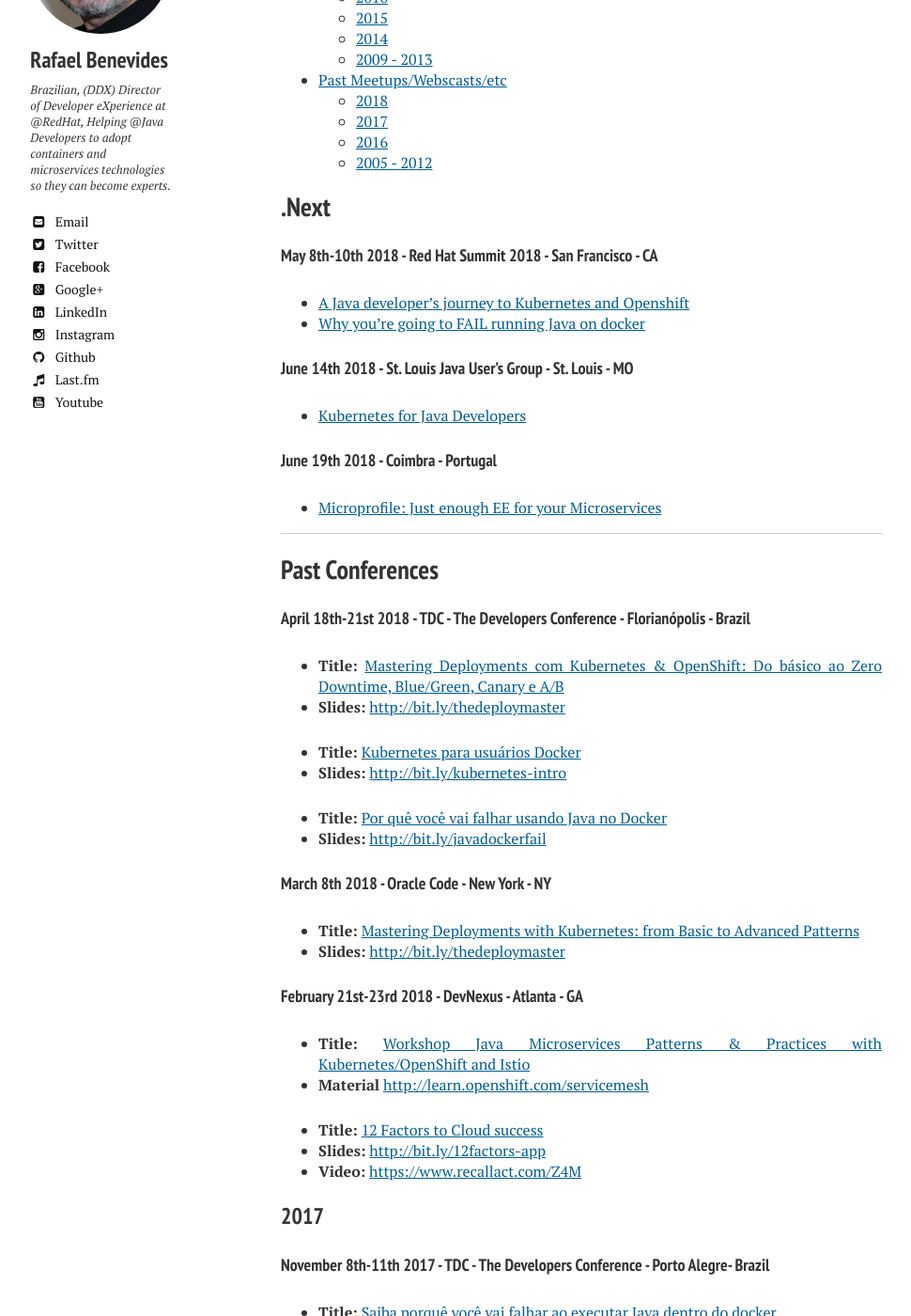
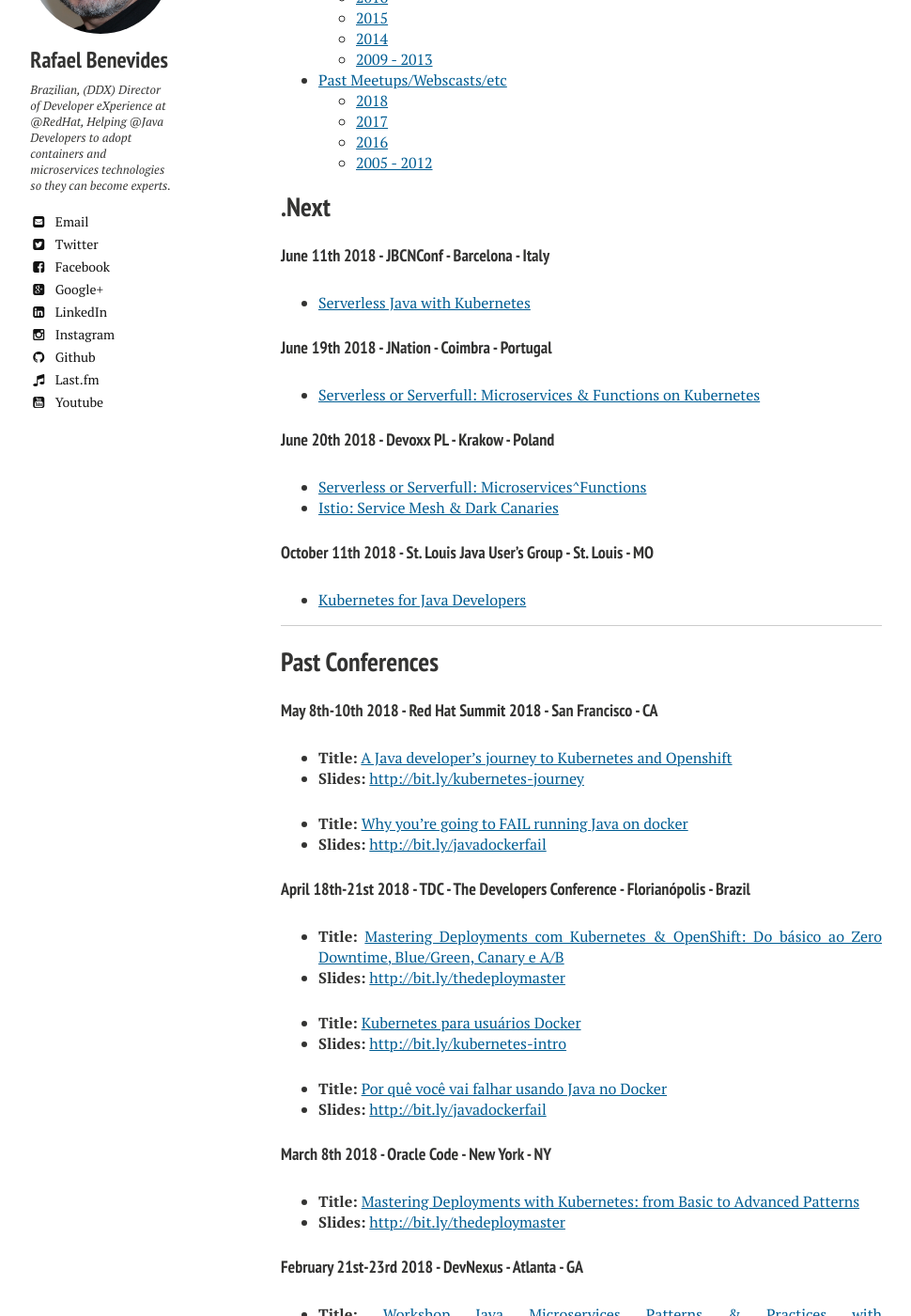
Before and after one commit to rafabene/rafabene.github.io, a Jekyll site: the page built from talks/index.md, in a window 1280 px wide and 1400 px high, scrolled down 616 px. Shown: the whole window at 94% size, without its empty margins (21-991 px from the left). Built offline with Jekyll 4.4.1, drawn with Linux system fonts in a browser that asks for light colours; nearby versions of some CDN libraries; comment, search, counter and statistics services are not loaded.

Commit message:
Added new conferences

```diff
--- a/talks/index.md
+++ b/talks/index.md
@@ -16,23 +16,35 @@
 
 ## .Next
 
+#### June 11th 2018 - JBCNConf - Barcelona - Italy
 
-#### May 8th-10th 2018 - Red Hat Summit 2018 - San Francisco - CA
+- [Serverless Java with Kubernetes](http://www.jbcnconf.com/2018/infoSpeaker.html?ref=QnVyclN1dHRlcmJ1cnJzdXR0ZXJAZ21haWwuY29t)
 
-- [A Java developer's journey to Kubernetes and Openshift](https://agenda.summit.redhat.com/SessionDetail.aspx?id=154775)
-- [Why you’re going to FAIL running Java on docker](https://agenda.summit.redhat.com/SessionDetail.aspx?id=154663)
+#### June 19th 2018 - JNation - Coimbra - Portugal
 
-#### June 14th 2018 -  St. Louis Java User's Group - St. Louis  - MO
+- [Serverless or Serverfull: Microservices & Functions on Kubernetes](https://jnation.pt/speakers/rafael-benevides/)
 
-- [Kubernetes for Java Developers](https://www.meetup.com/GatewayJUG/events/245000608/)
+#### June 20th 2018 - Devoxx PL - Krakow - Poland
 
-#### June 19th 2018 - Coimbra - Portugal
+- [Serverless or Serverfull: Microservices^Functions](https://cfp.devoxx.pl/2018/talk/AQD-4305/Serverless_or_Serverfull:_Microservices%5EFunctions)
+- [Istio: Service Mesh & Dark Canaries](https://cfp.devoxx.pl/2018/talk/YZT-3504/Istio:_Service_Mesh_&_Dark_Canaries)
 
-- [Microprofile: Just enough EE for your Microservices](https://jnation.pt/speakers/)
+#### October 11th 2018 -  St. Louis Java User's Group - St. Louis  - MO
+
+- [Kubernetes for Java Developers](https://www.meetup.com/GatewayJUG/events/251273855/)
+
 
 <hr>
 
 ## Past Conferences
+
+#### May 8th-10th 2018 - Red Hat Summit 2018 - San Francisco - CA
+
+- **Title:** [A Java developer's journey to Kubernetes and Openshift](https://agenda.summit.redhat.com/SessionDetail.aspx?id=154775)
+- **Slides:** [http://bit.ly/kubernetes-journey](http://bit.ly/kubernetes-journey)
+
+- **Title:** [Why you’re going to FAIL running Java on docker](https://agenda.summit.redhat.com/SessionDetail.aspx?id=154663)
+- **Slides:** [http://bit.ly/javadockerfail](http://bit.ly/javadockerfail)
 
 #### April 18th-21st 2018 - TDC - The Developers Conference - Florianópolis - Brazil
 
```
